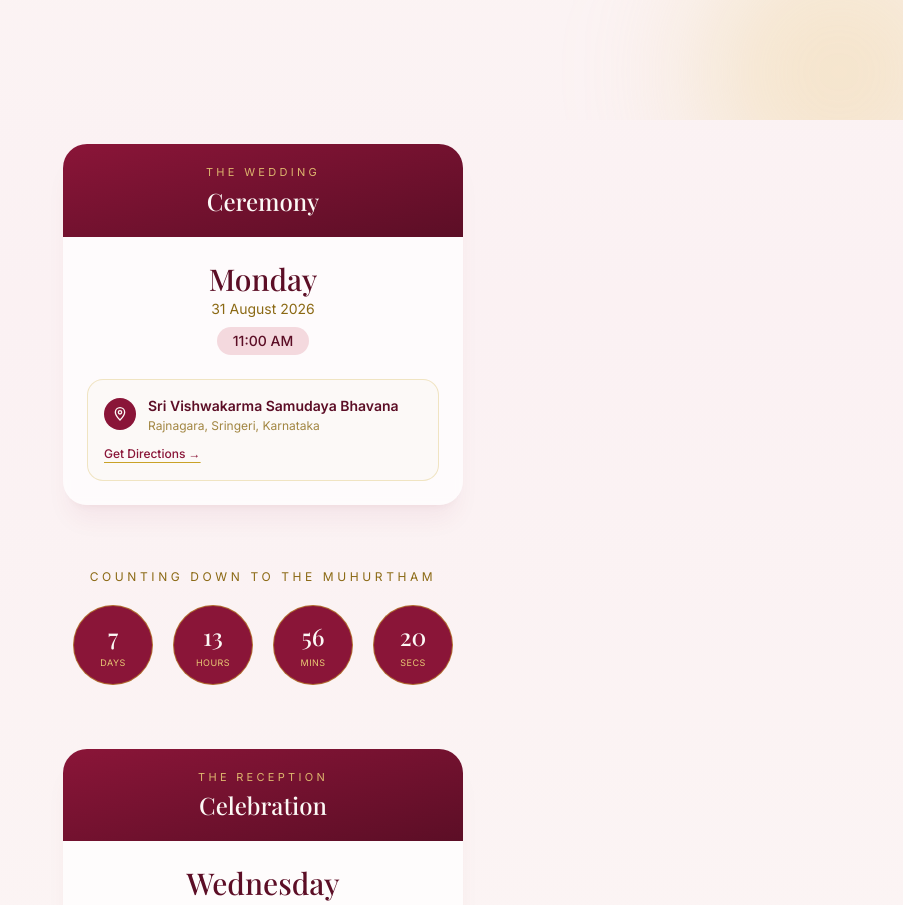
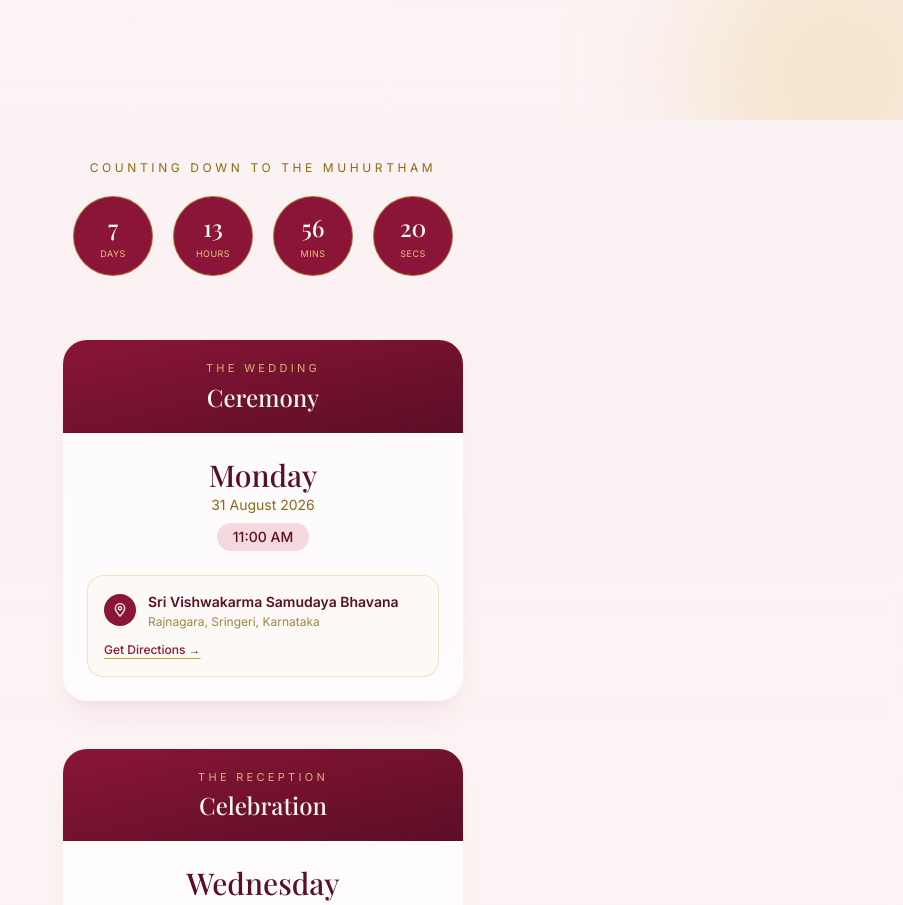
Before and after one commit to PavanSacharya/pradeep-weds-bhanumathi, a Next.js app: page / in a window 1280 px wide. Shown: the part 680-1585 px from the top of the page, without its empty margins (377-1280 px from the left). Built offline with nearby package versions, Linux system fonts and the light colour scheme.

Commit message:
first commit

```diff
--- a/src/app/page.tsx
+++ b/src/app/page.tsx
@@ -12,7 +12,7 @@ export default function Home() {
       <LanguageToggle />
       <Hero />
 
-
+      <CountdownTimer />
       <div id="details">
         <EventCard
           id="wedding"
@@ -20,7 +20,7 @@ export default function Home() {
           mapHref="https://maps.app.goo.gl/eTXK8sBSBKqz68wR8"
         />
 
-        <CountdownTimer />
+
 
         <EventCard
           id="reception"
```
